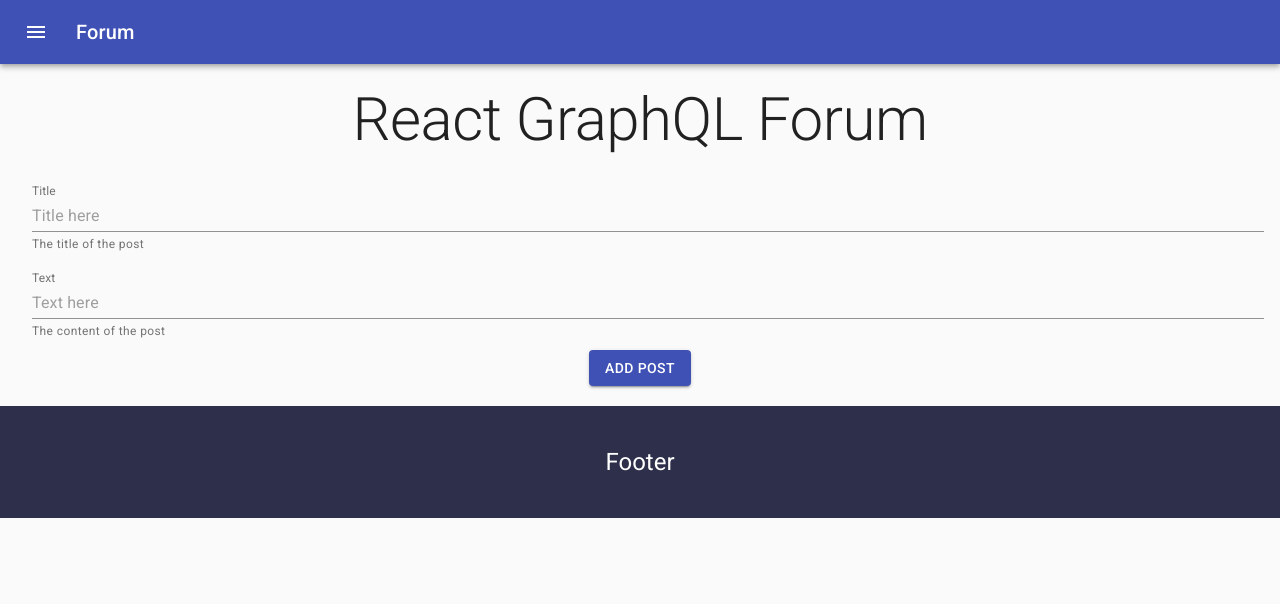
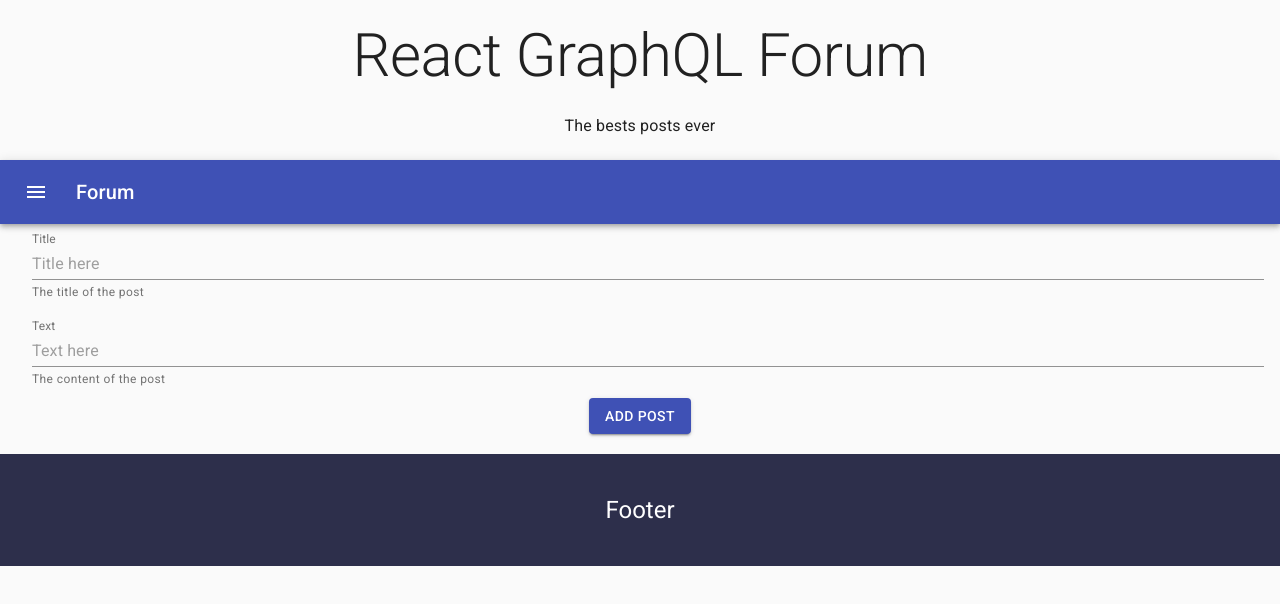
Before and after one commit to desolaser/react-graphql-blog, a React (Create React App) app in the folder client/: page /post in a window 1280 px wide. Shown: the top 604 px of the page. Built offline with nearby package versions, Linux system fonts and the light colour scheme.

Commit message:
Add subtitle to header and put the header over the navbar

```diff
--- a/client/src/App.js
+++ b/client/src/App.js
@@ -24,8 +24,8 @@ const App = () => {
         <ApolloProvider client={client}>
             <CssBaseline/>
             <Router>
+                <Header/>
                 <Navbar/>
-                <Header/>
                 <Container fixed>
                     <Switch>
                         <Route exact path="/" component={PostList} />
--- a/client/src/components/Header.js
+++ b/client/src/components/Header.js
@@ -6,16 +6,21 @@ const useStyles = makeStyles((theme) => ({
     title: {
       textAlign: 'center',
       margin: 20,
-    }
+    },
 }))
 
 const Header = () => {
     const classes = useStyles()
 
     return (
-        <Typography variant="h2" className={classes.title}>
-            React GraphQL Forum
-        </Typography>
+        <div>
+            <Typography variant="h2" className={classes.title}>
+                React GraphQL Forum
+            </Typography>
+            <Typography variant="subtitle1" className={classes.title}>
+                The bests posts ever
+            </Typography>
+        </div>
     )
 }
 
```
